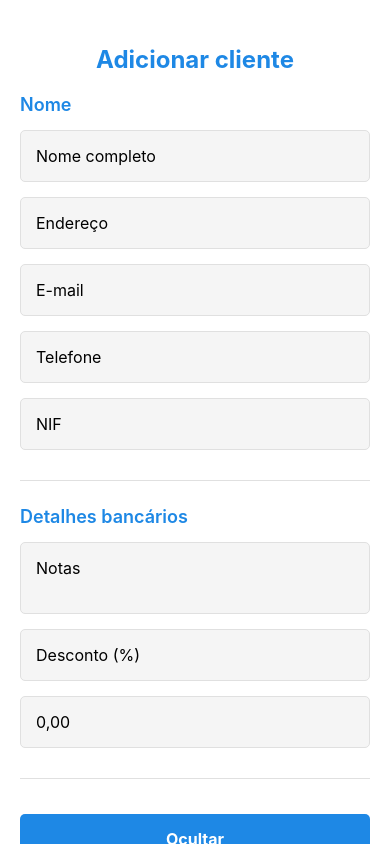
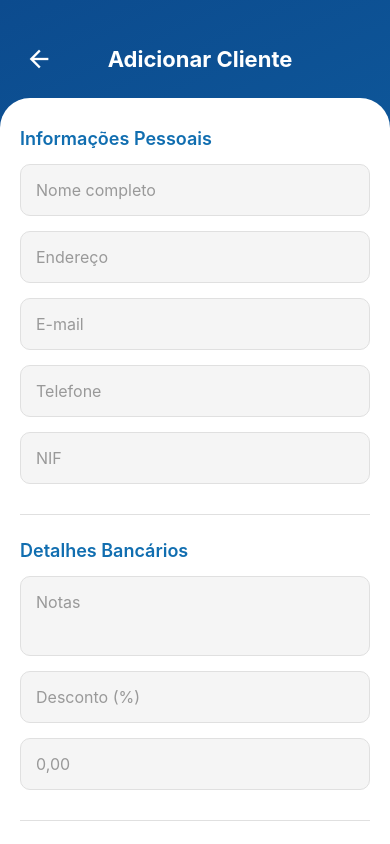
Before and after one commit to NatanCav/GestormaxApp, a React Native app in the folder projeto/: screen /CadastroCliente in a window 390 px wide. Built offline with nearby package versions, Linux system fonts and the light colour scheme.

Commit message:
Ajuste tela Cadastro Cliente

```diff
--- a/projeto/src/pages/CadastroCliente/index.js
+++ b/projeto/src/pages/CadastroCliente/index.js
@@ -1,48 +1,120 @@
-import React from 'react'
-import {  View, Text, TextInput, StyleSheet, TouchableOpacity, ScrollView} from 'react-native'
+import React from 'react';
+import { View, Text, TextInput, StyleSheet, TouchableOpacity, ScrollView } from 'react-native';
+import { MaterialIcons } from '@expo/vector-icons';
+import { LinearGradient } from 'expo-linear-gradient';
 
-export default function CadastroCliente(){
-    return(
- <ScrollView style={styles.container}>
-      <Text style={styles.header}>Adicionar cliente</Text>
+export default function CadastroCliente({ navigation }) {
+    return (
+        <LinearGradient
+            colors={['#0C4B8E', '#116EB0']}
+            style={styles.container}
+            start={{ x: 0, y: 0 }}
+            end={{ x: 1, y: 1 }}
+        >
+            {/* Cabeçalho com botão de voltar */}
+            <View style={styles.header}>
+                <TouchableOpacity onPress={() => navigation.goBack()} style={styles.backButton}>
+                    <MaterialIcons name="arrow-back" size={28} color="white" />
+                </TouchableOpacity>
+                <Text style={styles.headerTitle}>Adicionar Cliente</Text>
+                <View style={{ width: 28 }} /> {/* Espaço para alinhamento */}
+            </View>
 
+            {/* Corpo do formulário */}
+            <ScrollView contentContainerStyle={styles.formContainer}>
+                <View style={styles.content}>
                     <View style={styles.section}>
-        <Text style={styles.sectionTitle}>Nome</Text>
-        <TextInput style={styles.input} placeholder="Nome completo" />
-
-        <TextInput style={styles.input} placeholder="Endereço" />
-        <TextInput style={styles.input} placeholder="E-mail" keyboardType="email-address" />
-        <TextInput style={styles.input} placeholder="Telefone" keyboardType="phone-pad" />
-        <TextInput style={styles.input} placeholder="NIF" keyboardType="numeric" />
+                        <Text style={styles.sectionTitle}>Informações Pessoais</Text>
+                        <TextInput
+                            style={styles.input}
+                            placeholder="Nome completo"
+                            placeholderTextColor="#999"
+                        />
+                        <TextInput
+                            style={styles.input}
+                            placeholder="Endereço"
+                            placeholderTextColor="#999"
+                        />
+                        <TextInput
+                            style={styles.input}
+                            placeholder="E-mail"
+                            keyboardType="email-address"
+                            placeholderTextColor="#999"
+                        />
+                        <TextInput
+                            style={styles.input}
+                            placeholder="Telefone"
+                            keyboardType="phone-pad"
+                            placeholderTextColor="#999"
+                        />
+                        <TextInput
+                            style={styles.input}
+                            placeholder="NIF"
+                            keyboardType="numeric"
+                            placeholderTextColor="#999"
+                        />
                     </View>
 
                     <View style={styles.section}>
-        <Text style={styles.sectionTitle}>Detalhes bancários</Text>
-        <TextInput style={styles.input} placeholder="Notas" multiline />
-        <TextInput style={styles.input} placeholder="Desconto (%)" keyboardType="numeric" />
-        <TextInput style={styles.input} placeholder="0,00" keyboardType="numeric" />
+                        <Text style={styles.sectionTitle}>Detalhes Bancários</Text>
+                        <TextInput
+                            style={[styles.input, { height: 80 }]}
+                            placeholder="Notas"
+                            multiline
+                            placeholderTextColor="#999"
+                        />
+                        <TextInput
+                            style={styles.input}
+                            placeholder="Desconto (%)"
+                            keyboardType="numeric"
+                            placeholderTextColor="#999"
+                        />
+                        <TextInput
+                            style={styles.input}
+                            placeholder="0,00"
+                            keyboardType="numeric"
+                            placeholderTextColor="#999"
+                        />
                     </View>
 
-      <TouchableOpacity style={styles.hideButton}>
-        <Text style={styles.hideButtonText}>Ocultar</Text>
+                    <TouchableOpacity style={styles.saveButton}>
+                        <Text style={styles.saveButtonText}>Salvar Cliente</Text>
                     </TouchableOpacity>
+                </View>
             </ScrollView>
+        </LinearGradient>
     );
 }
 
 const styles = StyleSheet.create({
     container: {
         flex: 1,
-    backgroundColor: '#fff',
-    padding: 20,
     },
     header: {
-    marginTop: 25,
-    fontSize: 24,
+        flexDirection: 'row',
+        justifyContent: 'space-between',
+        alignItems: 'center',
+        padding: 20,
+        paddingTop: 40,
+    },
+    backButton: {
+        padding: 5,
+    },
+    headerTitle: {
+        fontSize: 22,
         fontWeight: 'bold',
-    color: '#1E88E5',
-    marginBottom: 20,
-    textAlign: 'center',
+        color: 'white',
+    },
+    formContainer: {
+        flexGrow: 1,
+    },
+    content: {
+        backgroundColor: 'white',
+        borderTopLeftRadius: 30,
+        borderTopRightRadius: 30,
+        padding: 20,
+        paddingTop: 30,
+        minHeight: '100%',
     },
     section: {
         marginBottom: 25,
@@ -53,28 +125,34 @@ const styles = StyleSheet.create({
     sectionTitle: {
         fontSize: 18,
         fontWeight: '600',
-    color: '#1E88E5',
+        color: '#116EB0',
         marginBottom: 15,
     },
     input: {
         backgroundColor: '#F5F5F5',
-    borderRadius: 5,
+        borderRadius: 10,
         padding: 15,
         marginBottom: 15,
         fontSize: 16,
         borderWidth: 1,
         borderColor: '#E0E0E0',
+        color: '#333',
     },
-  hideButton: {
-    backgroundColor: '#1E88E5',
-    padding: 15,
-    borderRadius: 5,
+    saveButton: {
+        backgroundColor: '#116EB0',
+        padding: 18,
+        borderRadius: 10,
         alignItems: 'center',
-    marginTop: 10,
+        marginTop: 20,
+        elevation: 3,
+        shadowColor: '#000',
+        shadowOffset: { width: 0, height: 2 },
+        shadowOpacity: 0.2,
+        shadowRadius: 4,
     },
-  hideButtonText: {
-    color: '#fff',
+    saveButtonText: {
+        color: 'white',
         fontWeight: 'bold',
-    fontSize: 16,
+        fontSize: 18,
     },
 });
```
Lines whose indentation alone changed are shown as unchanged.
